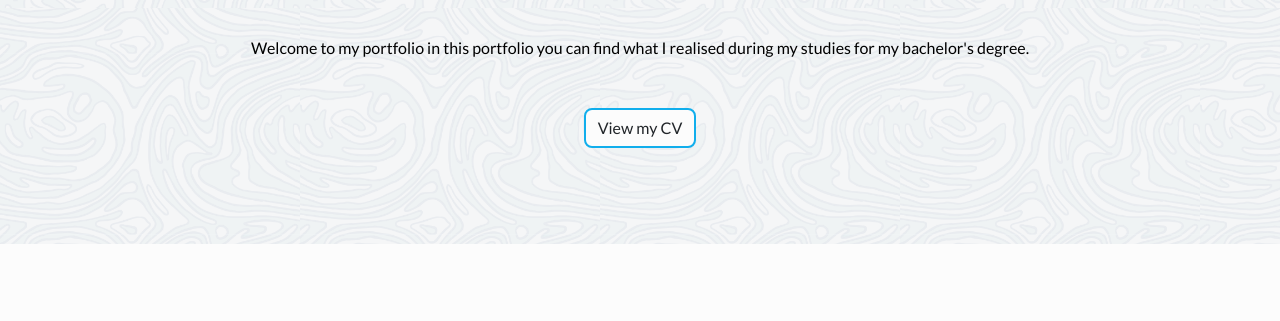
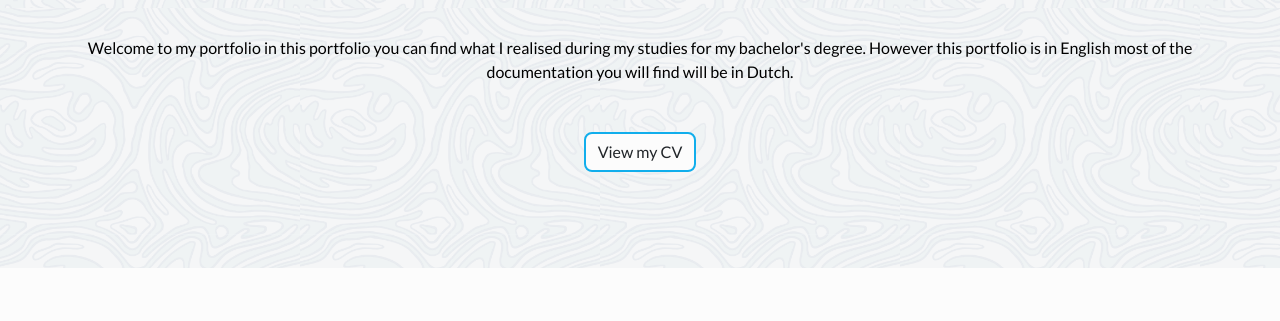
Before and after one commit to YentlStroobants/Portfolio, a website with bundled scripts: page index.html in a window 1280 px wide. Shown: the part 592-913 px from the top of the page. Built offline with nearby package versions, Linux system fonts and the light colour scheme.

Commit message:
Update index.html

```diff
--- a/index.html
+++ b/index.html
@@ -74,7 +74,7 @@
             <p class="masthead-subheading font-weight-light text-black mb-5"><span id="word"></span>
             </p>
 
-            <p class="font-weight-light text-black mb-5">Welcome to my portfolio in this portfolio you can find what I realised during my studies for my bachelor's degree.</p>
+            <p class="font-weight-light text-black mb-5">Welcome to my portfolio in this portfolio you can find what I realised during my studies for my bachelor's degree. However this portfolio is in English most of the documentation you will find will be in Dutch.</p>
 
             <a class="btn btn-secondary " href="./CV2022.pdf" role="button" target="_blank">View my CV</a>
 
```
